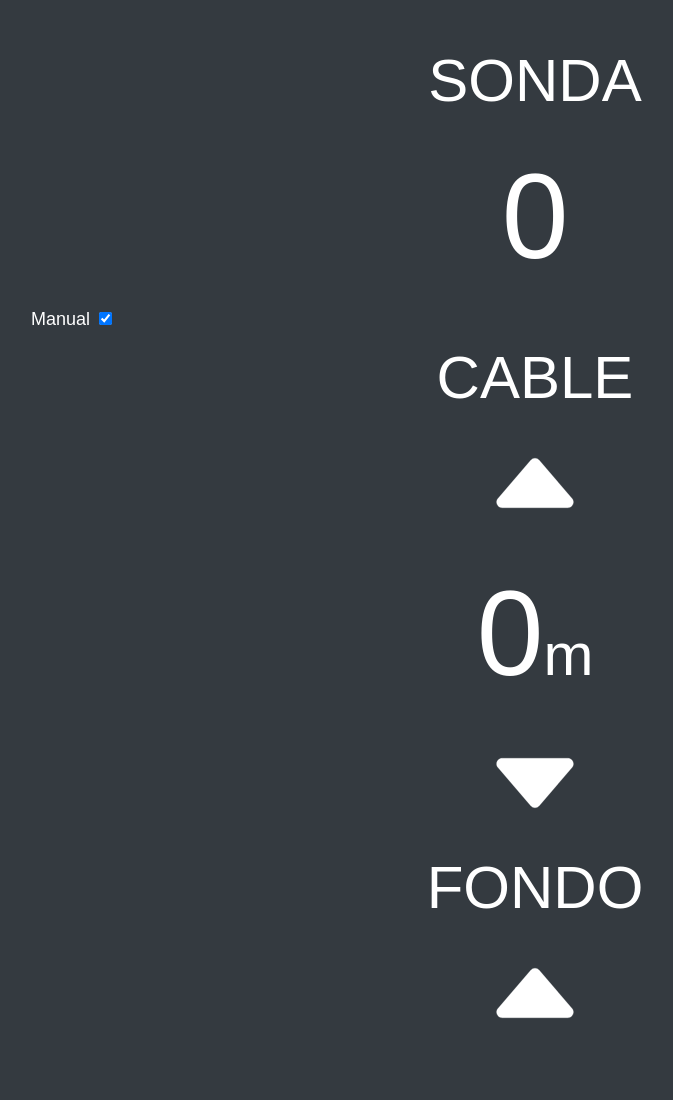
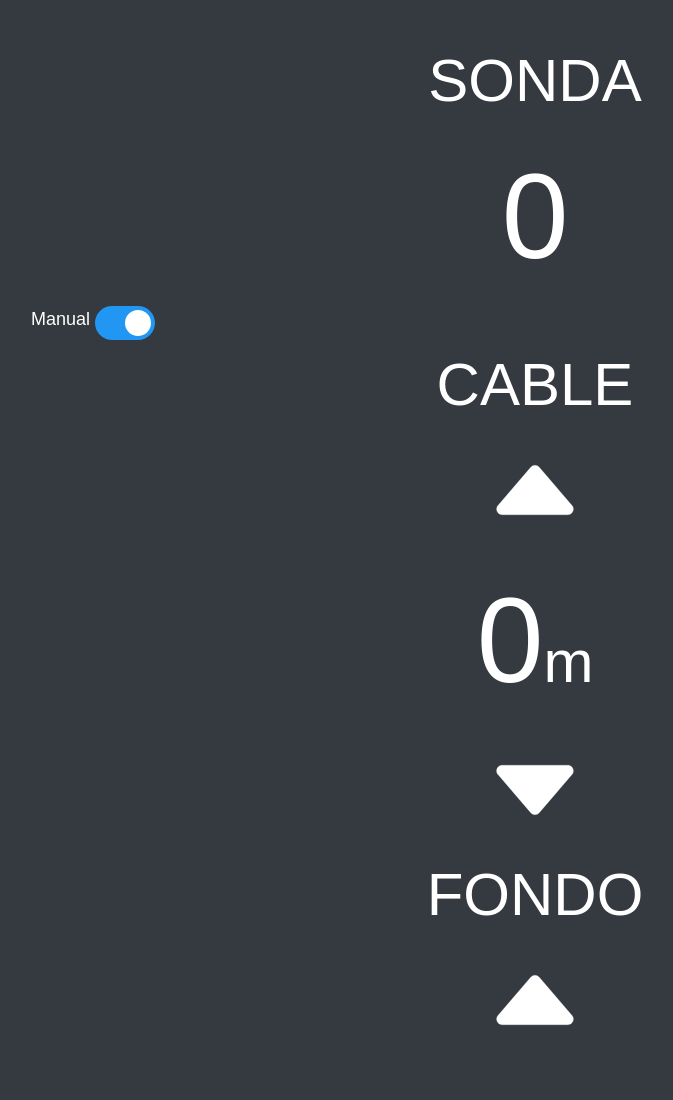
Before and after one commit to joravlo/CarreteJavascrip, a website with bundled scripts: page frontend/index.html in a window 1280 px wide. Shown: the top 1100 px of the page, without its empty margins (205-878 px from the left). Built offline with nearby package versions, Linux system fonts and the light colour scheme.

Commit message:
Update index.css

```diff
--- a/frontend/static/css/index.css
+++ b/frontend/static/css/index.css
@@ -73,3 +73,63 @@
 .visor > .visorTitle {
     font-size: 60px;
 }
+
+.switch {
+    position: relative;
+    display: inline-block;
+    width: 60px;
+    height: 34px;
+  }
+
+  .switch input {
+    opacity: 0;
+    width: 0;
+    height: 0;
+  }
+
+  .slider {
+    position: absolute;
+    cursor: pointer;
+    top: 0;
+    left: 0;
+    right: 0;
+    bottom: 0;
+    background-color: #ccc;
+    -webkit-transition: .4s;
+    transition: .4s;
+  }
+
+  .slider:before {
+    position: absolute;
+    content: "";
+    height: 26px;
+    width: 26px;
+    left: 4px;
+    bottom: 4px;
+    background-color: white;
+    -webkit-transition: .4s;
+    transition: .4s;
+  }
+
+  input:checked + .slider {
+    background-color: #2196F3;
+  }
+
+  input:focus + .slider {
+    box-shadow: 0 0 1px #2196F3;
+  }
+
+  input:checked + .slider:before {
+    -webkit-transform: translateX(26px);
+    -ms-transform: translateX(26px);
+    transform: translateX(26px);
+  }
+
+  /* Rounded sliders */
+  .slider.round {
+    border-radius: 34px;
+  }
+
+  .slider.round:before {
+    border-radius: 50%;
+  }
```
